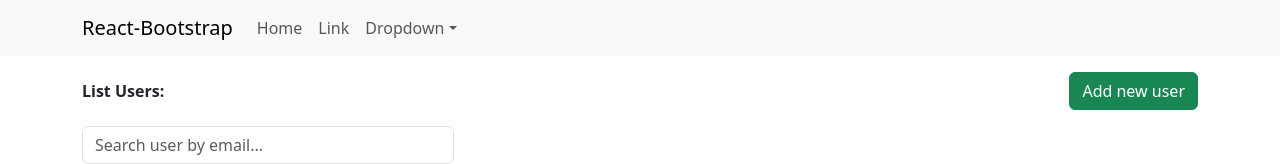
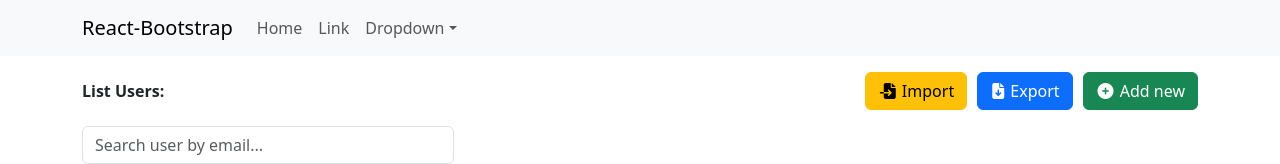
Before and after one commit to vny93/User_Management, a React (Create React App) app: page / in a window 1280 px wide. Shown: the top 164 px of the page. Built offline with nearby package versions, Linux system fonts and the light colour scheme; no server answers.

Commit message:
handle export data

```diff
--- a/package.json
+++ b/package.json
@@ -10,8 +10,10 @@
     "axios": "^1.4.0",
     "bootstrap": "^5.3.0",
     "lodash": "^4.17.21",
+    "papaparse": "^5.4.1",
     "react": "^18.2.0",
     "react-bootstrap": "^2.8.0",
+    "react-csv": "^2.2.2",
     "react-dom": "^18.2.0",
     "react-paginate": "^8.2.0",
     "react-scripts": "5.0.1",
--- a/src/App.scss
+++ b/src/App.scss
@@ -12,9 +12,5 @@
     monospace;
 }
 .app-container{
-  .add-new {
-    display: flex;
-    align-items: center;
-    justify-content: space-between;
-  }
+
 }
--- a/src/components/TableUsers.js
+++ b/src/components/TableUsers.js
@@ -7,6 +7,7 @@
 import ModalConfirm from "./ModalConfirm";
 import _, { debounce } from "lodash";
 import "./TableUsers.scss";
+import { CSVLink } from "react-csv";
 
 const TableUsers = (props) => {
   const [listUsers, setListUsers] = useState([]);
@@ -22,6 +23,8 @@
 
   const [sortBy, setSortBy] = useState("asc");
   const [sortField, setSortField] = useState("id");
+
+  const [dataExport, setDataExport] = useState([]);
 
   //const[keyword, setKeyword] = useState(""); //khi nao sd button search thi su state nay, con minh dang search nhung' nen kh can
 
@@ -83,28 +86,44 @@
   };
 
   const handleSort = (sortBy, sortField) => {
-    setSortBy(sortBy)
-    setSortField(sortField)
+    setSortBy(sortBy);
+    setSortField(sortField);
     let cloneListUsers = _.cloneDeep(listUsers);
     cloneListUsers = _.orderBy(cloneListUsers, [sortField], [sortBy]);
-    setListUsers(cloneListUsers)
-  }
+    setListUsers(cloneListUsers);
+  };
 
   const handleSearch = debounce((event) => {
     let term = event.target.value;
     console.log(term);
-     if(term){
-      console.log("vo 1");
-      console.log("term",term);
+    if (term) {
       let cloneListUsers = _.cloneDeep(listUsers);
-        cloneListUsers = cloneListUsers.filter((item) => item.email.includes(term));
-        setListUsers(cloneListUsers);//neu setList nay thi` khi minh search kq kh co' thi` listUsers dc gan' = rong, nen khi minh search lai thi` no' se~ ko tim dc
+      cloneListUsers = cloneListUsers.filter((item) =>
+        item.email.includes(term)
+      );
+      setListUsers(cloneListUsers); //neu setList nay thi` khi minh search kq kh co' thi` listUsers dc gan' = rong, nen khi minh search lai thi` no' se~ ko tim dc
       //do minh` kh co' api de call, sau nay chi can call api va` search thui la` dc
-      }else{
-      console.log("vo 2");
+    } else {
       getUsers(1);
     }
-  },500) //sd debounce de kh bi goi api lien tuc khi search, 500ms goi 1 lan
+  }, 500); //sd debounce de kh bi goi api lien tuc khi search, 500ms goi 1 lan
+
+  const getUsersExport = (event, done) => {
+      let result = [];
+      if(listUsers && listUsers.length > 0){
+        result.push(["ID", "Email", "First Name", "Last Name"]);
+        listUsers.map((item,index) => {
+          let arr = [];
+          arr[0] = item.id;
+          arr[1] = item.email;
+          arr[2] = item.first_name;
+          arr[3] = item.last_name;
+          result.push(arr);
+        })
+        setDataExport(result);
+        done();
+      }
+  }
 
   return (
     <>
@@ -112,18 +131,37 @@
         <span>
           <b>List Users:</b>
         </span>
+
+        <div className="group-btns">
+          <label htmlFor="test" className="btn btn-warning">
+          <i className="fa-solid fa-file-import" /> Import</label>
+          <input id="test" type="file" hidden/>
+          <CSVLink
+            className="btn btn-primary"
+            filename={"users.csv"}
+            data={dataExport}
+            asyncOnClick={true}
+            onClick={getUsersExport}
+          >
+            {" "}
+            <i className="fa-solid fa-file-arrow-down" /> Export
+          </CSVLink>
+
           <button
             className="btn btn-success"
             onClick={() => setIsShowModalAddNew(true)}
           >
-          Add new user
+            <i className="fa-solid fa-circle-plus" /> Add new
           </button>
         </div>
+      </div>
       <div className="col-4 my-3">
-        <input className="form-control"
+        <input
+          className="form-control"
           placeholder="Search user by email..."
           //value={keyword}
-        onChange={(event) => handleSearch(event)}/>
+          onChange={(event) => handleSearch(event)}
+        />
       </div>
       <Table striped bordered hover>
         <thead>
@@ -132,12 +170,14 @@
               <div className="sort-header">
                 <span>ID</span>
                 <span>
-                  <i className="fa-solid fa-arrow-down"
-                  onClick={()=> handleSort("desc","id")}>
-
-                  </i>
-                  <i className="fa-solid fa-arrow-up"
-                  onClick={()=> handleSort("asc","id")}></i>
+                  <i
+                    className="fa-solid fa-arrow-down"
+                    onClick={() => handleSort("desc", "id")}
+                  ></i>
+                  <i
+                    className="fa-solid fa-arrow-up"
+                    onClick={() => handleSort("asc", "id")}
+                  ></i>
                 </span>
               </div>
             </th>
@@ -146,12 +186,14 @@
               <div className="sort-header">
                 <span>First Name</span>
                 <span>
-                  <i className="fa-solid fa-arrow-down"
-                  onClick={()=> handleSort("desc","first_name")}>
-
-                  </i>
-                  <i className="fa-solid fa-arrow-up"
-                  onClick={()=> handleSort("asc","first_name")}></i>
+                  <i
+                    className="fa-solid fa-arrow-down"
+                    onClick={() => handleSort("desc", "first_name")}
+                  ></i>
+                  <i
+                    className="fa-solid fa-arrow-up"
+                    onClick={() => handleSort("asc", "first_name")}
+                  ></i>
                 </span>
               </div>
             </th>
--- a/src/components/TableUsers.scss
+++ b/src/components/TableUsers.scss
@@ -6,3 +6,18 @@
         padding: 0 5px;
     }
 }
+
+.add-new {
+    display: flex;
+    align-items: center;
+    justify-content: space-between;
+
+    .group-btns{
+        display: flex;
+        gap: 10px;
+
+        i{
+            padding: 0 2px;
+        }
+    }
+  }
```
Also changed, not shown: 1 other file (tests, documents, lock files or other folders). Lines whose indentation alone changed are shown as unchanged.
